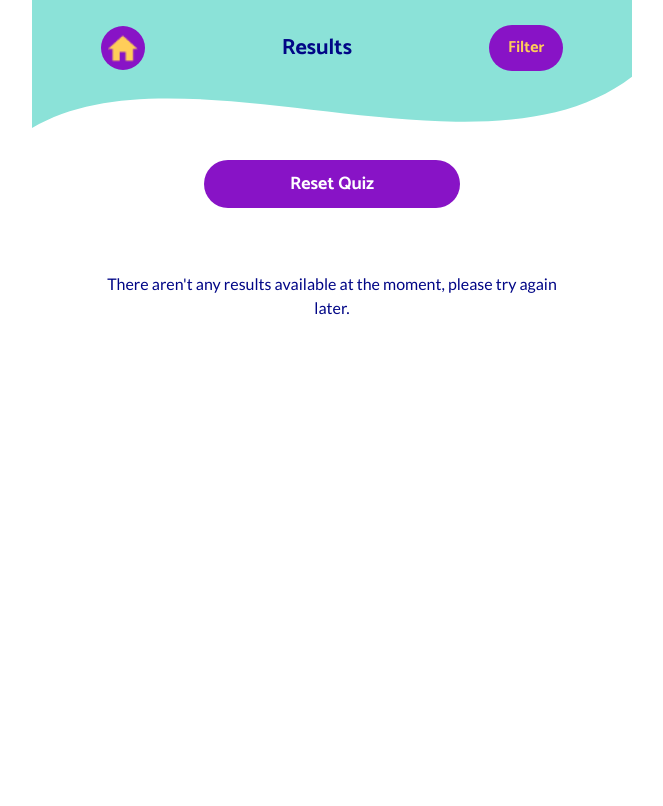
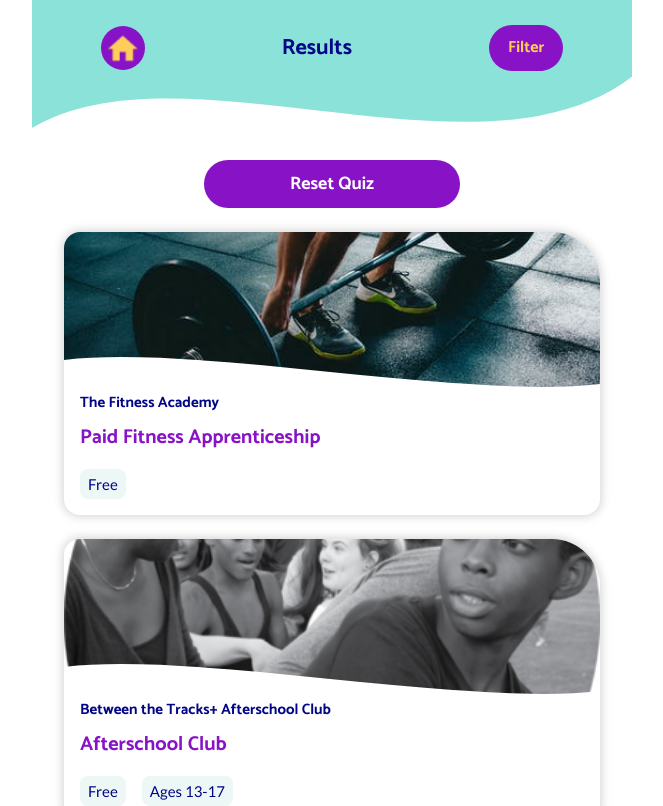
Before and after one commit to neontribe/my-best-life, a Next.js app: page /quiz/results in a window 1280 px wide. Shown: the top 806 px of the page, without its empty margins (308-971 px from the left). Built offline with nearby package versions, Linux system fonts and the light colour scheme.

Commit message:
fix: type error

```diff
--- a/pages/quiz/results.tsx
+++ b/pages/quiz/results.tsx
@@ -69,7 +69,7 @@ export const QuizListPage: NextPage<QuizListPageProps> = ({ services }) => {
       <HeaderComponent title="Results" homeButton filterButton />
       <VerticalSpacing />
       <StyledButton onClick={onReset}>Reset Quiz</StyledButton>
-      <CardList services={services} />
+      <CardList services={services} listType="filtered" />
     </Layout>
   )
 }
```
